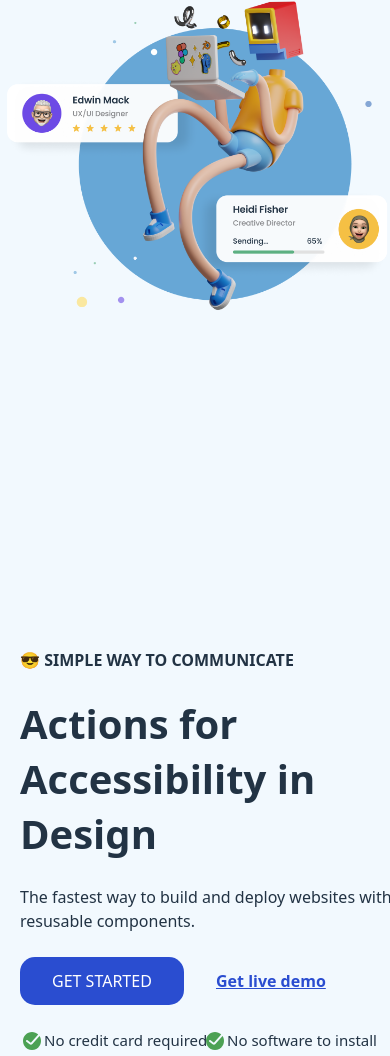
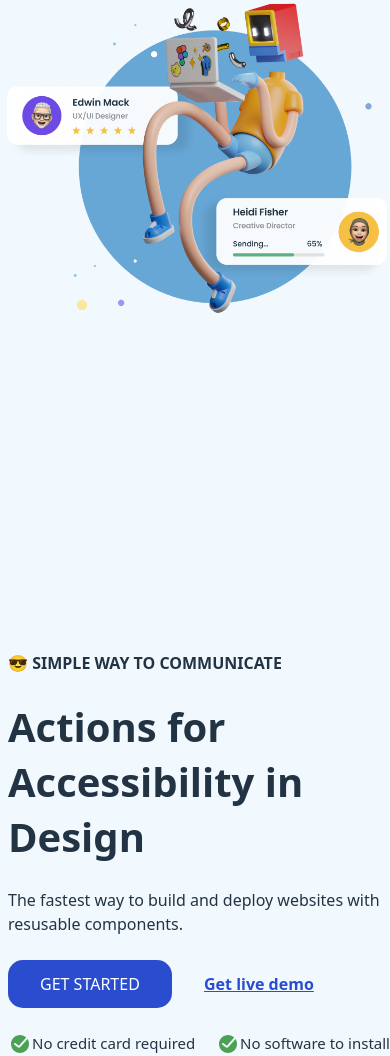
Before and after one commit to A-B620/home-page, a plain HTML site: page index.html in a window 390 px wide. Shown: the part 224-1280 px from the top of the page. Drawn offline with nearby package versions, Linux system fonts and the light colour scheme.

Commit message:
Add files via upload

```diff
--- a/index.html
+++ b/index.html
@@ -12,7 +12,7 @@
 
 </head>
 <body class="bg-[#F2F9FE] ">
-    <nav class="flex flex-col   sm:flex-row justify-between my-6 mx-5  lg:mx-[72px]">
+    <nav class="flex flex-col   sm:flex-row justify-between my-6  lg:mx-[72px]">
         <img src="./dccl--responsive-simple-homepage/alarado-icon-homepage.svg" alt="" class="size-[35%] sm:size-[18%] lg:size-[15%] pt-[5px]">
 
         <ol class="menu space-y-[40px] sm:space-x-7 flex-col pt-5 h-full w-[60%] bg-white absolute right-0 p-[32px]  hidden sm:flex  sm:flex-row sm:h-0 sm:space-y-0 sm:pt-[7px] sm:mr-[110px] " >
@@ -44,20 +44,20 @@
 
     </nav>
     <section class=" block p-0 m-0 h-0  ">
-        <img src="./dccl--responsive-simple-homepage/hero-image-simple-homepage.png" alt="" class=" mt-[150px] sm:scale-[80%] sm:my-[20px] lg:scale-[50%] lg:relative  lg:bottom-64 left-[250px] lg:my-0 mb-80 ">
-        <div class="front block mx-5 sm:mx-[32px] lg:ml-[74px]   text-[#223344] lg:w-[40%] lg:absolute top-14 lg:mt-[70px] space-y-6 lg:mx-0"  >
-            <h1 class="  font-bold uppercase">😎  Simple way to communicate</h1>
-            <p class="font-Poppins font-bold text-[40px]/snug  sm:text-6xl/snug w-[400px] md:w-[800px] lg:w-[427px]">Actions for Accessibility in Design
+        <img src="./dccl--responsive-simple-homepage/hero-image-simple-homepage.png" alt="" class=" mt-[150px] sm:scale-[80%] sm:my-[20px] lg:scale-[50%] lg:relative  lg:bottom-64 left-[250px] lg:my-0 mb-80  ">
+        <div class="front block ml-2 sm:mx-[32px] lg:ml-[74px]   text-[#223344] lg:w-[40%] lg:absolute top-14 lg:mt-[70px] space-y-6 lg:mx-0"  >
+            <h1 class="  font-bold uppercase ">😎  Simple way to communicate</h1>
+            <p class=" font-Poppins font-bold text-[40px]/snug  sm:text-6xl/snug w-[400px] md:w-[800px] lg:w-[427px]">Actions for Accessibility in Design
             </p>
             <p class="flex text-[16px] sm:text[18px]  w-[407px] small">The fastest way to build and deploy websites with resusable components.</p>
             <button class="uppercase bg-[#2A4DD0] text-white text-[16px] px-8 py-3 rounded-[15px]">get started</button>
-            <a href="" class="text-[#2A4DD0] underline font-bold ml-7">Get live demo</a>
-            <ul class=" w-[407px] ticks text-[15px]">
-                <li class="flex flex-row ">
+            <a href="" class="text-[#2A4DD0] underline font-bold ml-7 ">Get live demo</a>
+            <ul class=" block  ticks text-[15px] " >
+                <li class="flex flex-row">
                     <img src="./dccl--responsive-simple-homepage/Done_ring_round_fill.svg" alt="">
                     No credit card required
                 </li>
-                <li class="flex flex-row float-right mt-[-24px] mr-[50px] ">
+                <li class="flex flex-row float-right mt-[-24px] ml-[5px] ">
                     <img src="./dccl--responsive-simple-homepage/Done_ring_round_fill.svg" alt="">
                     No software to install
                 </li>
```
